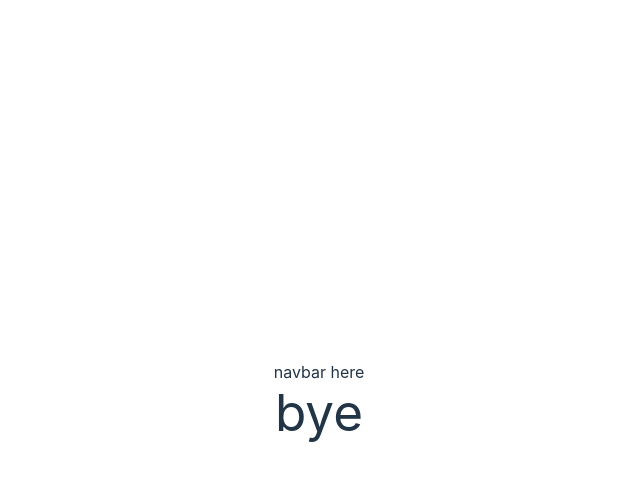
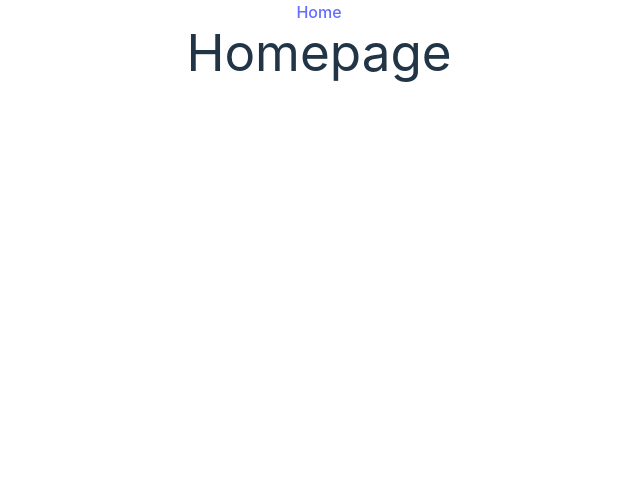
Before and after one commit to chrisjm66/new-personal-website, a React (Vite) app: page / in a window 1280 px wide. Shown: the top 480 px of the page, without its empty margins (321-961 px from the left). Built offline with nearby package versions, Linux system fonts and the light colour scheme.

Commit message:
Test commit

```diff
--- a/src/App.css
+++ b/src/App.css
@@ -2,39 +2,3 @@
   margin: 0 auto;
   text-align: center;
 }
-
-.logo {
-  height: 6em;
-  padding: 1.5em;
-  will-change: filter;
-  transition: filter 300ms;
-}
-.logo:hover {
-  filter: drop-shadow(0 0 2em #646cffaa);
-}
-.logo.react:hover {
-  filter: drop-shadow(0 0 2em #61dafbaa);
-}
-
-@keyframes logo-spin {
-  from {
-    transform: rotate(0deg);
-  }
-  to {
-    transform: rotate(360deg);
-  }
-}
-
-@media (prefers-reduced-motion: no-preference) {
-  a:nth-of-type(2) .logo {
-    animation: logo-spin infinite 20s linear;
-  }
-}
-
-.card {
-  padding: 2em;
-}
-
-.read-the-docs {
-  color: #888;
-}
--- a/src/App.tsx
+++ b/src/App.tsx
@@ -1,4 +1,5 @@
 import Layout from './components/Layout'
+import Home from './components/Home'
 import './App.css'
 import { BrowserRouter, Route, Routes } from 'react-router-dom'
 
@@ -7,7 +8,7 @@ function App() {
     <BrowserRouter>
       <Routes>
         <Route path="/" element={ <Layout/> } >
-          <Route index element={ <h1>bye</h1>} />
+          <Route index element={<Home/>} />
         </Route>
       </Routes>
     </BrowserRouter>
--- /dev/null
+++ b/src/components/Home.tsx
@@ -0,0 +1,7 @@
+const Home = () => {
+    return (
+        <h1>Homepage</h1>
+    )
+}
+
+export default Home
--- a/src/components/Layout.tsx
+++ b/src/components/Layout.tsx
@@ -1,9 +1,11 @@
-import { Outlet } from "react-router-dom"
+import { NavLink, Outlet } from "react-router-dom"
 const Layout = () => {
     return (
         <div>
-            <div className="top-0 mt-0 w-screen bg-slate-600">
-                navbar here
+            <div className="top-0 p-5 mt-0 w-screen bg-slate-600 text-purple-900">
+                <nav>
+                    <NavLink to='home'>Home</NavLink>
+                </nav>
             </div>
 
             <Outlet/>
--- a/src/index.css
+++ b/src/index.css
@@ -29,7 +29,6 @@ a:hover {
 body {
   margin: 0;
   display: flex;
-  place-items: center;
   min-width: 320px;
   min-height: 100vh;
 }
```
